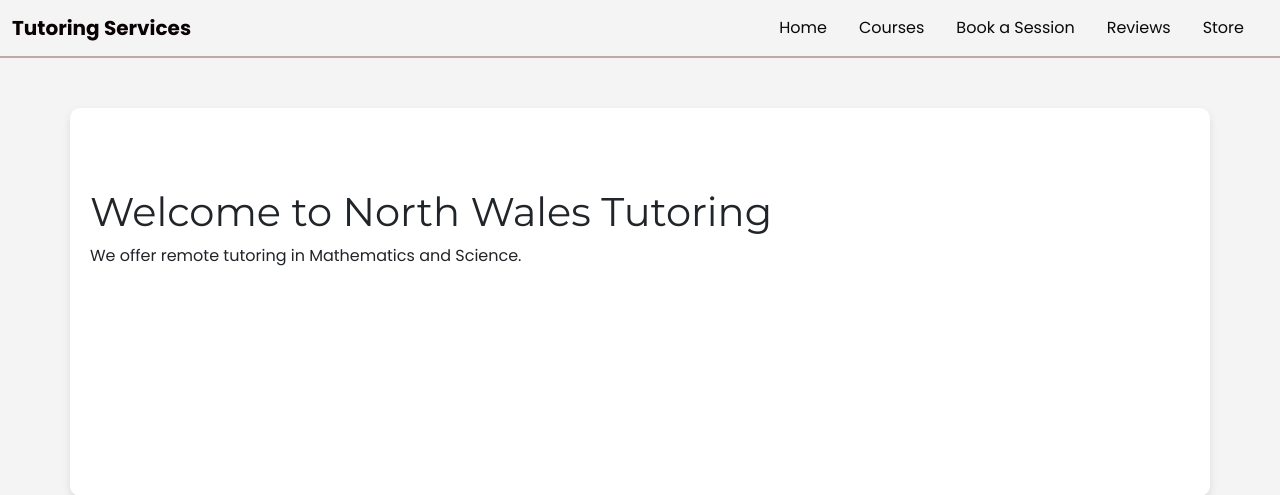
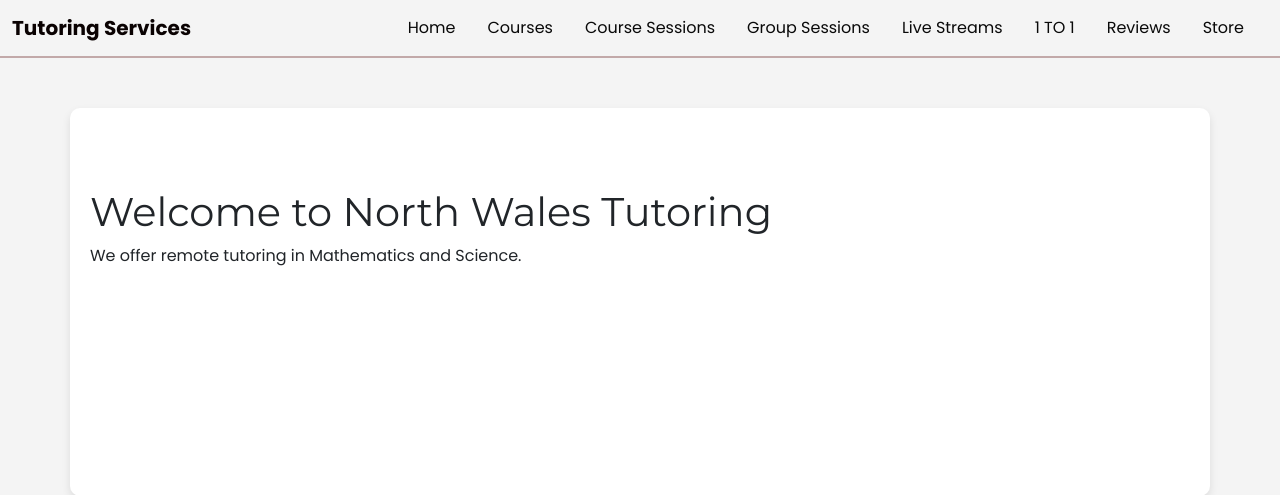
Before and after one commit to JesseRoss001/tutoring-services, a Django app: template tutoring/core/templates/core/home.html in a window 1280 px wide. Shown: the top 495 px of the page. Run offline with Django 3.2, Linux system fonts and the light colour scheme; the template is opened without the code that fills it, so the values that code supplies are empty.

Commit message:
update new format

```diff
--- a/tutoring/core/templates/core/base.html
+++ b/tutoring/core/templates/core/base.html
@@ -58,7 +58,16 @@
                     <a class="nav-link color-secondary" href="{% url 'course_list' %}">Courses</a>
                 </li>
                 <li class="nav-item">
-                        <a class="nav-link color-secondary" href="{% url 'book_session' %}">Book a Session</a>
+                    <a class="nav-link color-secondary" href="{% url 'course_session_list' %}">Course Sessions</a>
+                </li>
+                <li class="nav-item">
+                    <a class="nav-link color-secondary" href="{% url 'group_session_list' %}">Group Sessions</a>
+                </li>
+                <li class="nav-item">
+                    <a class="nav-link color-secondary" href="{% url 'live_stream_list' %}">Live Streams</a>
+                </li>
+                <li class="nav-item">
+                    <a class="nav-link color-secondary" href="{% url 'available_hours_list' %}"> 1 TO 1 </a>
                 </li>
                 <li class="nav-item">
                     <a class="nav-link color-secondary" href="{% url 'reviews' %}">Reviews</a>
```
Lines whose indentation alone changed are shown as unchanged.
